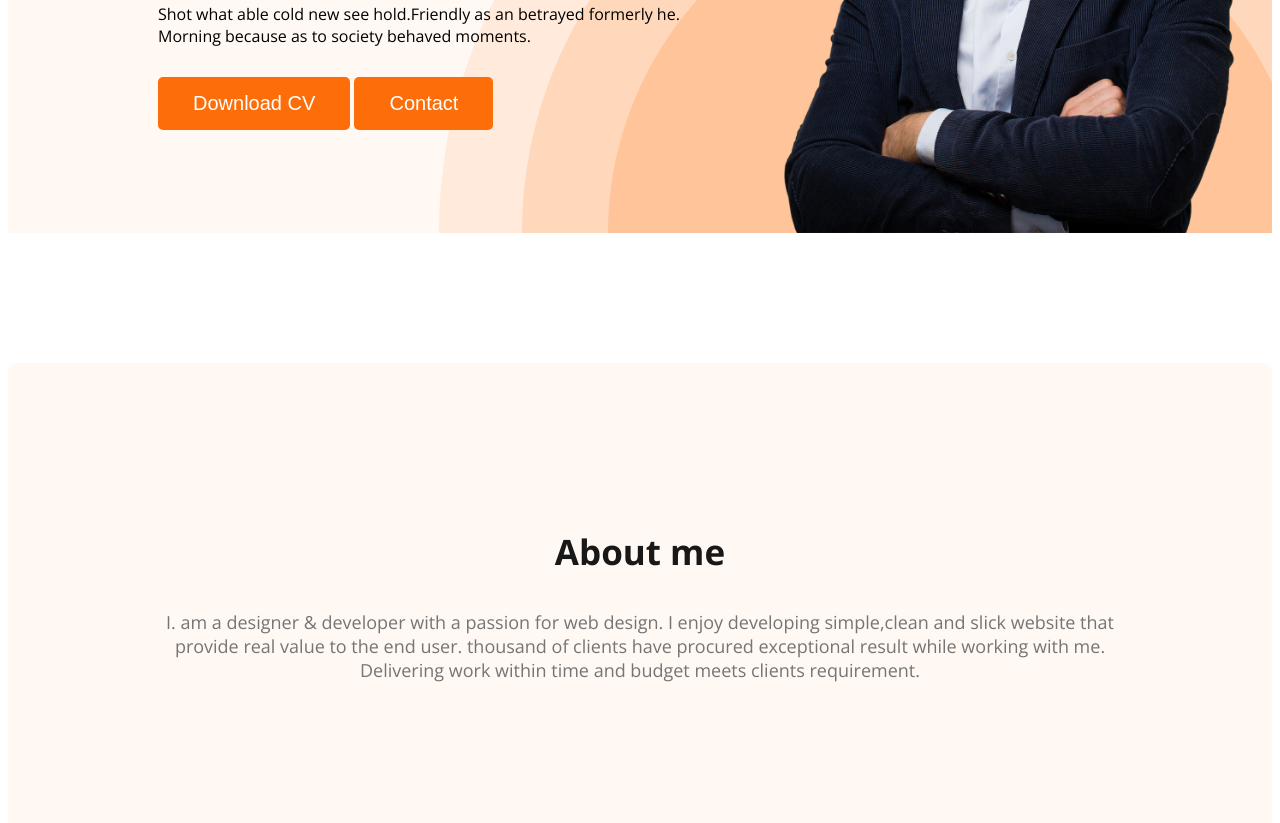
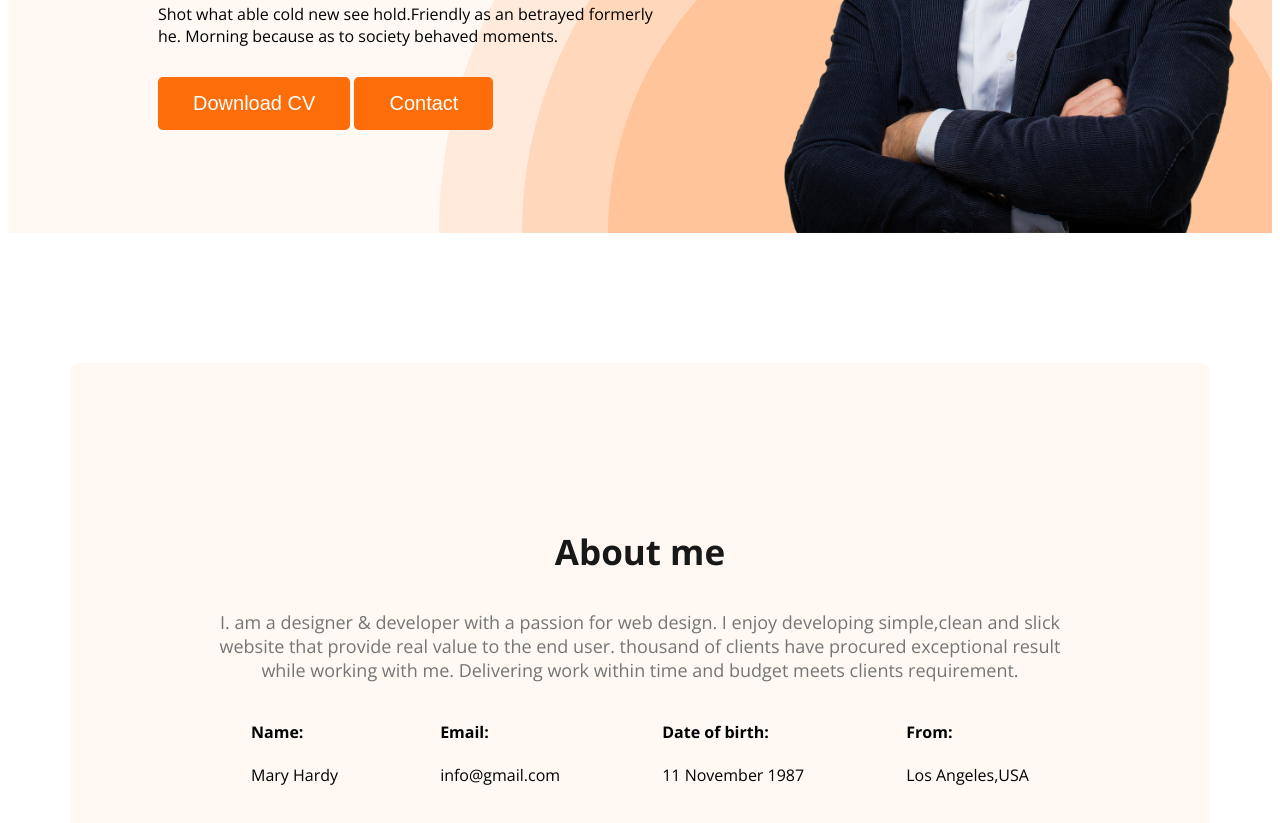
Before and after one commit to NayemEmon1/Webdeveloper-portfolio, a plain HTML site: page index.html in a window 1280 px wide. Shown: the part 535-1358 px from the top of the page. Drawn offline with nearby package versions, Linux system fonts and the light colour scheme.

Commit message:
added about information

```diff
--- a/index.html
+++ b/index.html
@@ -1,16 +1,19 @@
 <!DOCTYPE html>
 <html lang="en">
+
 <head>
     <meta charset="UTF-8">
     <meta name="viewport" content="width=device-width, initial-scale=1.0">
     <title>Web Developer Portfolio</title>
     <link rel="preconnect" href="https://fonts.googleapis.com">
     <link rel="preconnect" href="https://fonts.gstatic.com" crossorigin>
-<link href="https://fonts.googleapis.com/css2?family=Open+Sans:ital,wght@0,300..800;1,300..800&display=swap" rel="stylesheet">
+    <link href="https://fonts.googleapis.com/css2?family=Open+Sans:ital,wght@0,300..800;1,300..800&display=swap"
+        rel="stylesheet">
 
 
     <link rel="stylesheet" href="styles/portfolio.css">
 </head>
+
 <body>
     <header class="header">
         <nav>
@@ -25,7 +28,8 @@
             <div class="banner-content">
                 <h3 class="banner-greeting">Hi, I am</h3>
                 <h1 class="banner-title">Mary Hardy</h1>
-                <p class="banner-description">Shot what able cold new see hold.Friendly as an betrayed formerly he. Morning because as to society behaved moments.</p>
+                <p class="banner-description">Shot what able cold new see hold.Friendly as an betrayed formerly he.
+                    Morning because as to society behaved moments.</p>
                 <button class="button-primary">Download CV</button>
                 <button class="button-primary">Contact</button>
 
@@ -36,11 +40,34 @@
     <main>
         <section class="about">
             <h3 class="section-title">About me</h3>
-            <p class="section-description">I. am a designer & developer with a passion for web design. I enjoy developing simple,clean and slick website that provide real value to the end user.  thousand of clients have procured exceptional result while working with me. Delivering work within time and budget meets clients requirement.</p>
+            <p class="section-description">I. am a designer & developer with a passion for web design. I enjoy
+                developing simple,clean and slick website that provide real value to the end user. thousand of clients
+                have procured exceptional result while working with me. Delivering work within time and budget meets
+                clients requirement.</p>
+            <div class="about-info-container">
+                <!-- .about-info*4>h4.info-title+p.info-description -->
+                <div class="about-info">
+                    <h4 class="info-title">Name:</h4>
+                    <p class="info-description">Mary Hardy</p>
+                </div>
+                <div class="about-info">
+                    <h4 class="info-title">Email:</h4>
+                    <p class="info-description">info@gmail.com</p>
+                </div>
+                <div class="about-info">
+                    <h4 class="info-title">Date of birth:</h4>
+                    <p class="info-description">11 November 1987</p>
+                </div>
+                <div class="about-info">
+                    <h4 class="info-title">From:</h4>
+                    <p class="info-description">Los Angeles,USA</p>
+                </div>
+            </div>
         </section>
     </main>
     <footer>
 
     </footer>
 </body>
+
 </html>
--- a/styles/portfolio.css
+++ b/styles/portfolio.css
@@ -22,6 +22,11 @@ body{
     font-size: 35px;
     font-weight: 700px;
 }
+.section-description{
+    color: #757575;
+    text-align: center;
+    font-size: 18px;
+}
 /* nav related styles */
 nav{
     display: flex;
@@ -35,15 +40,15 @@ nav{
     font-weight: 800;
 }
 
-nav > ul{
+nav > ul {
     display: flex;
     align-items: center;
 }
-nav li{
+nav li {
     list-style: none;
     margin-right: 50px;
 }
-nav a{
+nav a {
     text-decoration: none;
     color: #474747;
 }
@@ -62,7 +67,7 @@ nav a{
     justify-content: space-between;
 }
 .banner-content{
-    min-width: 500px;
+    max-width: 500px ;
 }
 .banner .profile-pic{
     width: 500px;
@@ -81,13 +86,13 @@ nav a{
 .banner-description{
     margin-bottom: 30px;
 }
-.section-description{
-    color: #757575;
-    text-align: center;
-    font-size: 18px;
-}
+
 
 /* main section styles */
+main{
+    max-width: 1140px;
+    margin: 0 auto;
+}
 
 /* about section styles */
 .about{
@@ -95,6 +100,11 @@ nav a{
    border-radius: 10px;
    background:#fff8f3;
    margin: 130px 0;
-
-
 }
+.about-info-container{
+    display: flex;
+    justify-content: space-around;
+}
+.abot-info{
+    text-align: center;
+}
```
Lines whose indentation alone changed are shown as unchanged.
